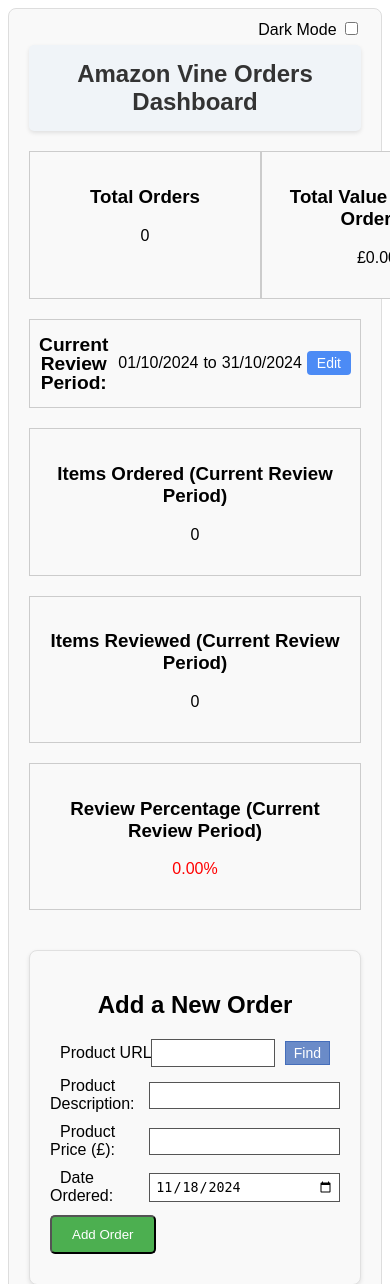
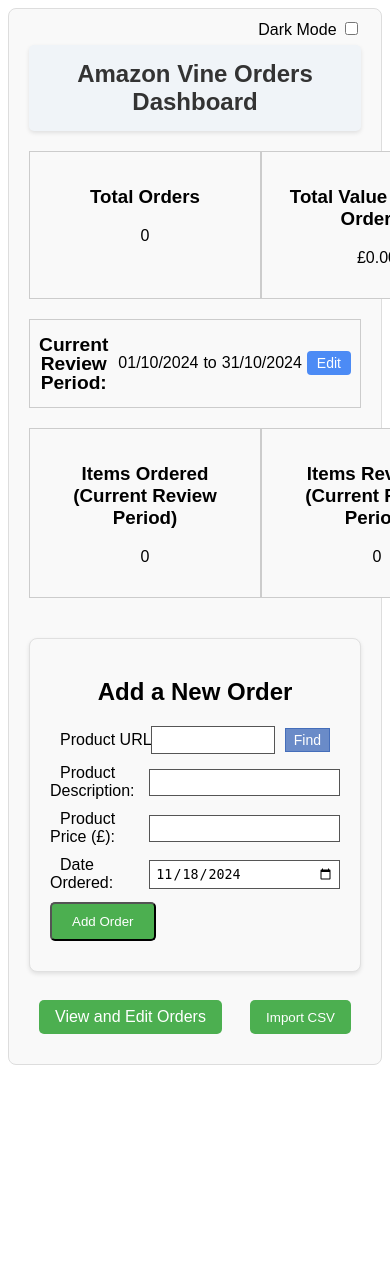
Before and after one commit to infidelus/vine-orders-app, a Flask app: page / in a window 390 px wide; the page is wider, and only the part inside the window is pictured. Shown: the top 1284 px of that part. After the commit the page ends 1065 px from the top of that part, so only its background shows below. Run offline with Flask 2, Linux system fonts and the light colour scheme; data comes from the database, SQL or seed files in the repository; data that the repository does not hold is empty.

Commit message:
Responsive Pages
Made some minor changes so that pages displayed better on smaller screens

```diff
--- a/templates/index.html
+++ b/templates/index.html
@@ -50,6 +50,7 @@
             </div>
 
             <!-- Current Review Period Stats Section -->
+            <div class="stat-row">
                 <div class="stat-box">
                     <h3>Items Ordered (Current Review Period)</h3>
                     <p data-type="items_ordered">{{ items_ordered_review_period }}</p>
@@ -63,6 +64,7 @@
                     <p data-type="review_percentage" style="color: {{ review_percentage_color }};">
                         {{ review_percentage }}
                     </p>
+                </div>
             </div>
         </div>
 
--- a/templates/orders.html
+++ b/templates/orders.html
@@ -54,6 +54,7 @@
         </script>
 
         <!-- Table with orders -->
+        <div class="table-container">
             <table class="orders-table">
                 <thead>
                     <tr>
@@ -76,6 +77,7 @@
                     {% endfor %}
                </tbody>
             </table>
+        </div>
 
         <!-- Back to Dashboard Link -->
         <div class="bottom-buttons">
```
Lines whose indentation alone changed are shown as unchanged.
